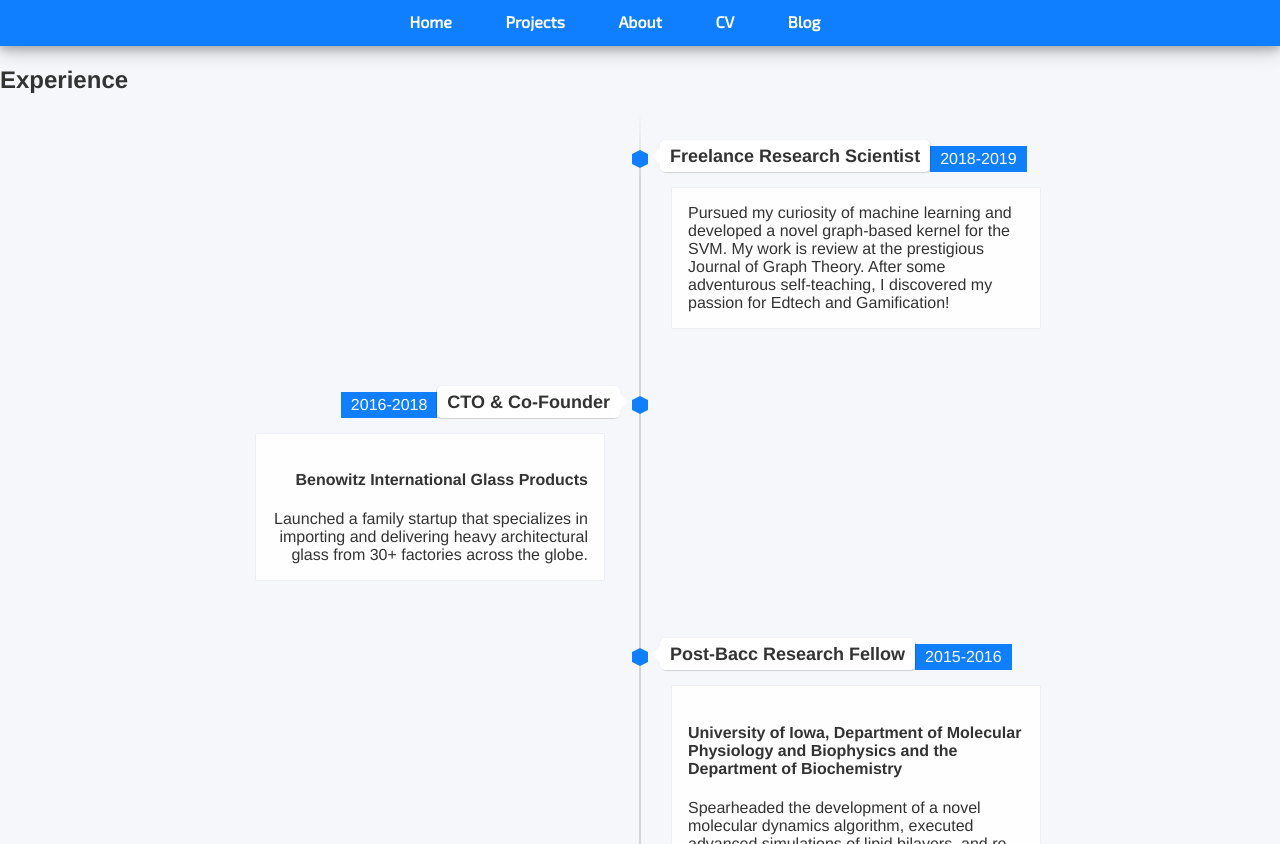
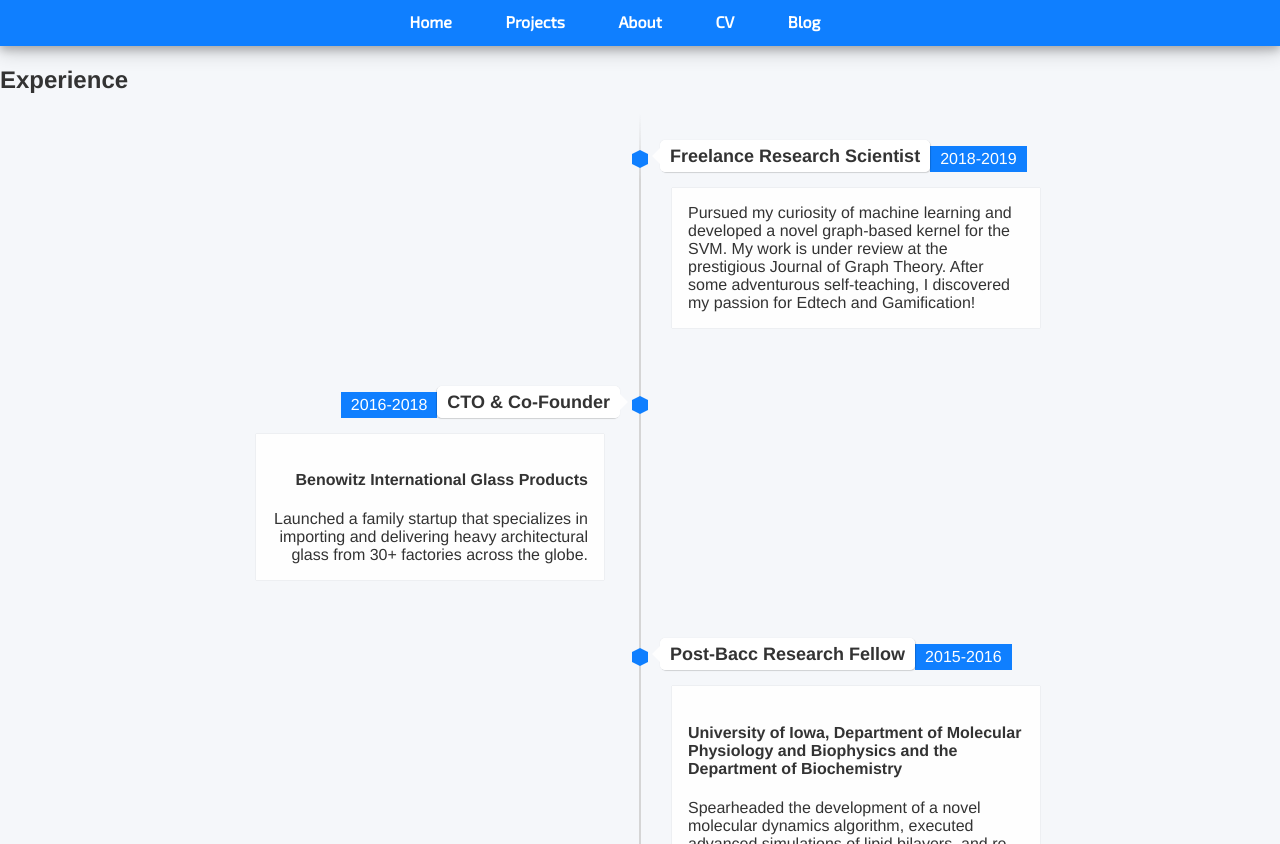
Before and after one commit to mayabenowitz/mayabenowitz.github.io, a Jekyll site: the page built from index.html, in a window 1280 px wide and 900 px high, scrolled down 848 px, cut to the strip 56-900 px from the top of the window. Built offline with Jekyll 4.4.1, drawn with Linux system fonts in a browser that asks for light colours; nearby versions of some CDN libraries.

Commit message:
Update index.html

```diff
--- a/index.html
+++ b/index.html
@@ -16,7 +16,7 @@ title: Maya Benowitz
         <span class="flag">Freelance Research Scientist</span>
         <span class="time-wrapper"><span class="time">2018-2019</span></span>
       </div>
-      <div class="desc">Pursued my curiosity of machine learning and developed a novel graph-based kernel for the SVM. My work is review at the prestigious Journal of Graph Theory.
+      <div class="desc">Pursued my curiosity of machine learning and developed a novel graph-based kernel for the SVM. My work is under review at the prestigious Journal of Graph Theory.
       After some adventurous self-teaching, I discovered my passion for Edtech and Gamification!
       </div>
     </div>
```
